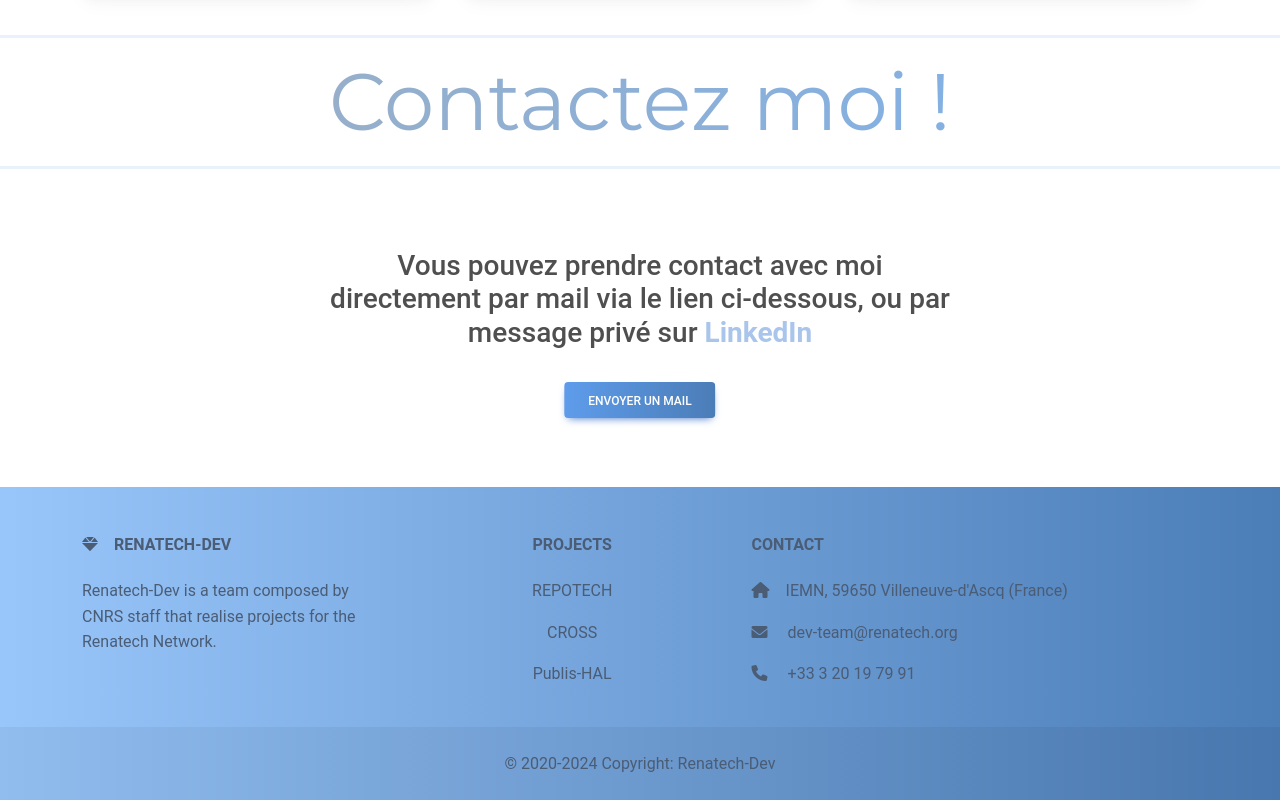
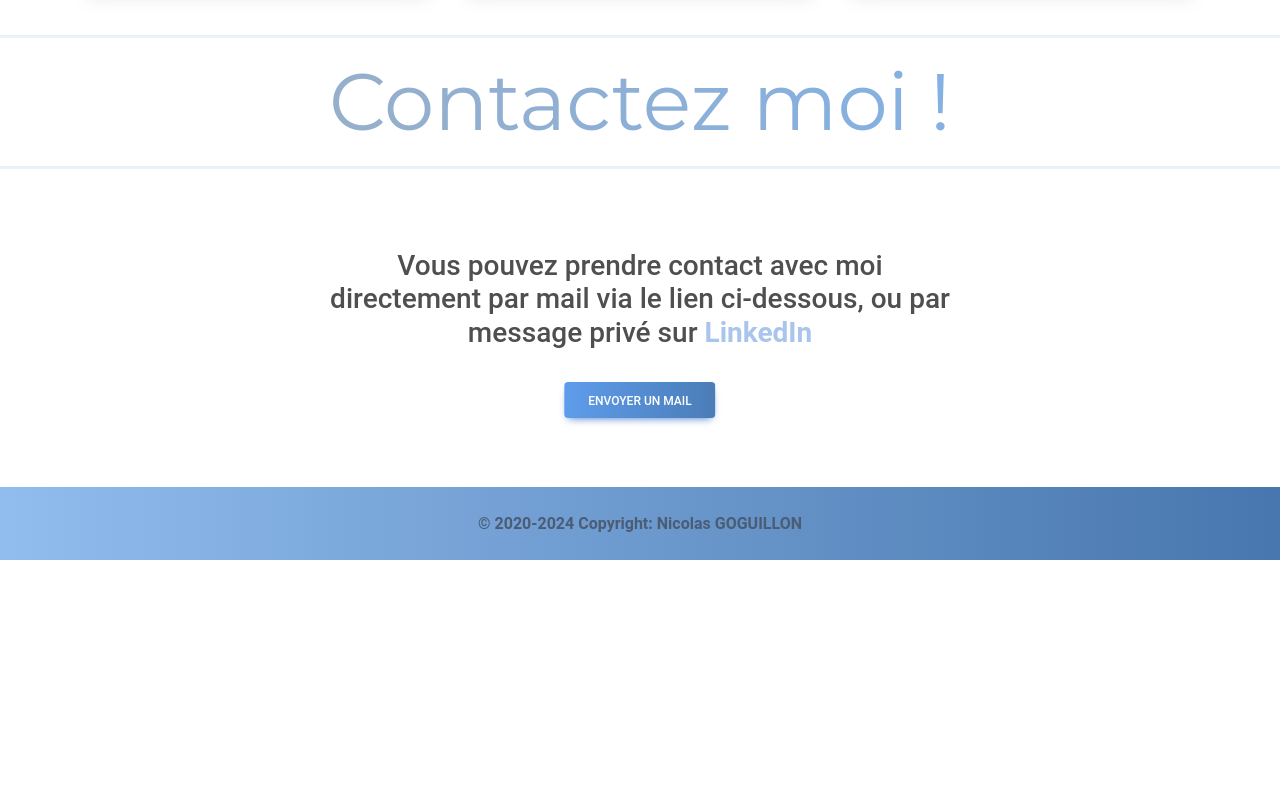
Before and after one commit to GoguillonNicolas/portfolio, a plain HTML site: page index.html in a window 1280 px wide. Shown: the part 3882-4682 px from the top of the page. After the commit the page ends 4442 px from the top, so only its background shows below. Drawn offline with nearby package versions, Linux system fonts and the light colour scheme.

Commit message:
edit style

```diff
--- a/index.html
+++ b/index.html
@@ -623,6 +623,8 @@
     <div class="mb-8"></div>
     <h3 id="sendmailtext">Vous pouvez prendre contact avec moi directement par mail via le lien ci-dessous, ou par message privé sur <a
         href="https://www.linkedin.com/in/nicolas-goguillon/" style="font-weight: bold; color: #A9C5EC" target="_blank">LinkedIn</a>
+
+        <br>
 </h3>
 
             <a
@@ -656,69 +658,11 @@
         </section>
         <!-- Section: Social media -->
 
-        <!-- Section: Links  -->
-        <section class="">
-            <div class="container text-center text-md-start mt-5" style="width: 100% !important;">
-                <!-- Grid row -->
-                <div class="row mt-3" style="width: 100% !important;">
-                    <!-- Grid column -->
-                    <div class="col-md-3 col-lg-4 col-xl-3 mx-auto mb-4" style="width: 30% !important;">
-                        <!-- Content -->
-                        <h6 class="text-uppercase fw-bold mb-4 footertext">
-                            <i class="fas fa-gem me-3 footertext"></i>Renatech-Dev
-                        </h6>
-                        <p class="footertext">
-                            Renatech-Dev is a team composed by CNRS staff that realise projects for the Renatech
-                            Network.
-                        </p>
-                    </div>
-                    <!-- Grid column -->
 
-                    <!-- Grid column -->
-                    <div class="col-md-2 col-lg-2 col-xl-2 mx-auto mb-4"
-                         style="width: 30% !important; text-align: center;">
-                        <!-- Links -->
-                        <h6 class="text-uppercase fw-bold mb-4 footertext">
-                            Projects
-                        </h6>
-                        <p class="footertext">
-                            <a href="#repotech-details" class="text-reset footertext" data-mdb-toggle="modal"
-                               data-mdb-target="#repotech-details">REPOTECH</a>
-                        </p>
-                        <p class="footertext">
-                            <a href="#cross-details" class="text-reset footertext" data-mdb-toggle="modal"
-                               data-mdb-target="#cross-details">CROSS</a>
-                        </p>
-                        <p class="footertext">
-                            <a href="#publi-details" class="text-reset footertext" data-mdb-toggle="modal"
-                               data-mdb-target="#publi-details">Publis-HAL</a>
-                        </p>
-
-                    </div>
-                    <!-- Grid column -->
-
-
-                    <!-- Grid column -->
-                    <div class="col-md-4 col-lg-3 col-xl-3 mx-auto mb-md-0 mb-4" style="width: 40% !important; ">
-                        <!-- Links -->
-                        <h6 class="text-uppercase fw-bold mb-4 footertext">Contact</h6>
-                        <p class="footertext"><i class="fas fa-home me-3 footertext"></i>IEMN, 59650 Villeneuve-d'Ascq (France)</p>
-                        <p class="footertext">
-                            <i class="fas fa-envelope me-3 footertext"></i>
-                            dev-team@renatech.org
-                        </p>
-                        <p class="footertext"><i class="fas fa-phone me-3 footertext"></i> +33 3 20 19 79 91</p>
-                    </div>
-                    <!-- Grid column -->
-                </div>
-                <!-- Grid row -->
-            </div>
-        </section>
-        <!-- Section: Links  -->
 
         <!-- Copyright -->
         <div class="text-center p-4 footertext" style="background-color: rgba(0, 0, 0, 0.05);">
-            © 2020-2024 Copyright: Renatech-Dev
+           <strong> © 2020-2024 Copyright: Nicolas GOGUILLON </strong>
         </div>
         <!-- Copyright -->
     </footer>
```
Also changed, not shown: static/css/index.css (+0 -7 lines).
